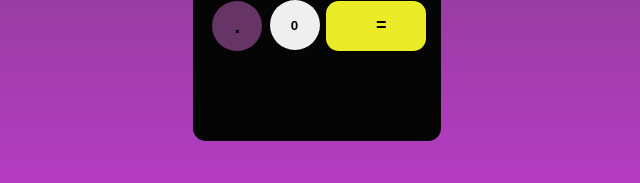
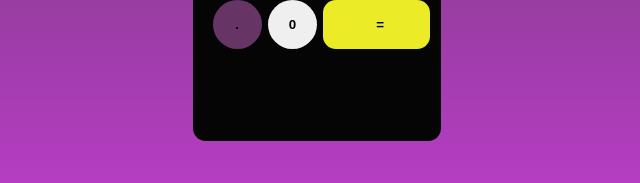
Before and after one commit to TheWadeh/Simple-Calculator, a plain HTML site: page index.html in a window 1280 px wide. Shown: the part 552-735 px from the top of the page, 323-963 px from the left. Drawn offline with Linux system fonts and the light colour scheme.

Commit message:
Change some paddings and margins

```diff
--- a/index.html
+++ b/index.html
@@ -71,11 +71,11 @@
       }
       .container5 {
         display: flex;
-        padding-right: 0.16em;
+        /* padding-right: 0.16em; */
       }
       .btn {
-        width: 50px;
-        height: 50px;
+        width: 3.7em;
+        height: 3.7em;
         border-radius: 50%;
         font-weight: 700;
         margin: 0 0.16rem;
@@ -92,8 +92,8 @@
       #btnlast {
         border-radius: 0.8rem;
         background-color: rgb(235, 235, 39);
-        padding: 0 3.1rem;
-        font-size: 18px;
+        padding: 0 4em;
+        /* font-size: 18px; */
         text-align: center;
       }
       span {
@@ -143,7 +143,7 @@
           <button class="btn op">+</button>
         </div>
         <div class="container5">
-          <button class="btn op" style="font-size: 20px">.</button>
+          <button class="btn op" >.</button>
           <button class="btn">0</button>
           <button class="btn op" id="btnlast">=</button>
         </div>
```
